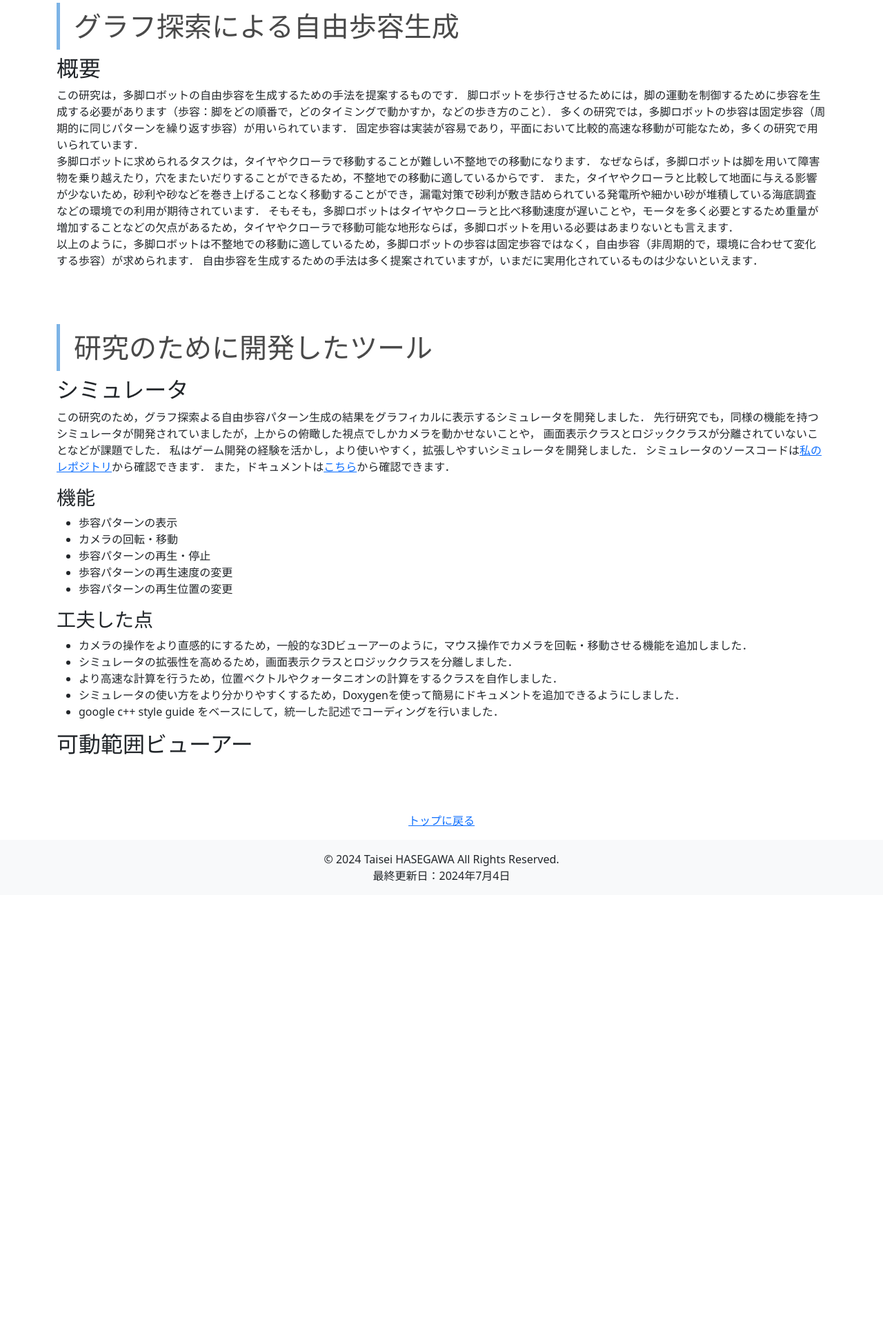
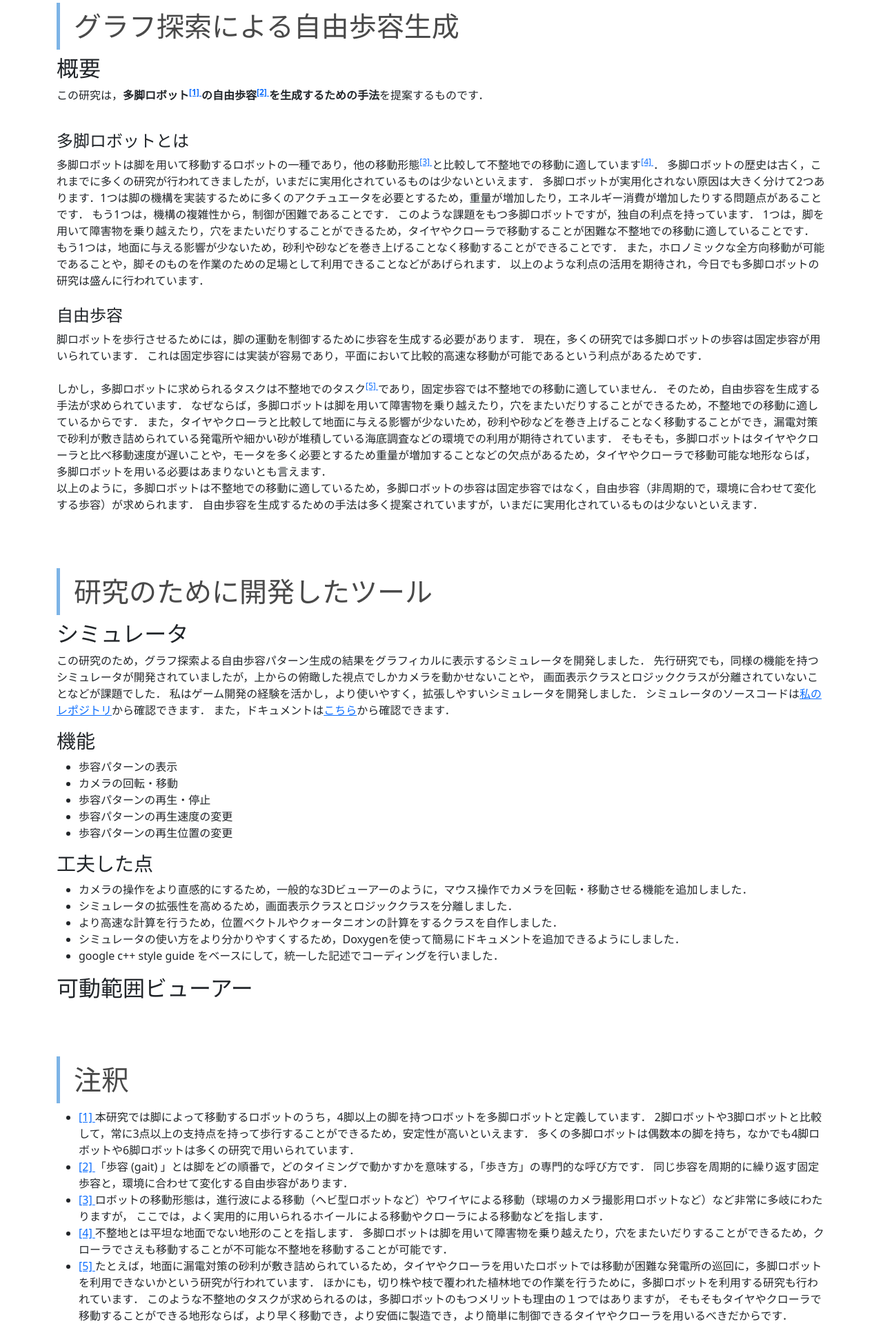
Before and after one commit to hase111111/hase111111, a plain HTML site: page docs/study_leg.html in a window 1280 px wide. Shown: the part 76-1999 px from the top of the page at 69% size. Before the commit the page ends 1374 px from the top, so only its background shows below. Drawn offline with nearby package versions, Linux system fonts and the light colour scheme.

Commit message:
説明文の追加

```diff
--- a/docs/study_leg.html
+++ b/docs/study_leg.html
@@ -56,12 +56,26 @@
       <h1>グラフ探索による自由歩容生成</h1>
       <h2>概要</h2>
         <p>
-          この研究は，多脚ロボットの自由歩容を生成するための手法を提案するものです．
-          脚ロボットを歩行させるためには，脚の運動を制御するために歩容を生成する必要があります（歩容：脚をどの順番で，どのタイミングで動かすか，などの歩き方のこと）．
-          多くの研究では，多脚ロボットの歩容は固定歩容（周期的に同じパターンを繰り返す歩容）が用いられています．
-          固定歩容は実装が容易であり，平面において比較的高速な移動が可能なため，多くの研究で用いられています．
-          <br>
-          多脚ロボットに求められるタスクは，タイヤやクローラで移動することが難しい不整地での移動になります．
+          この研究は，<strong>多脚ロボット<sup id="1_root"><a href="#1_leaf">[1] </a> </sup>の自由歩容<sup id="2_root"><a href="#2_leaf">[2] </a> </sup>を生成するための手法</strong>を提案するものです．
+          <br> <br>
+          <h4>多脚ロボットとは</h4>
+          多脚ロボットは脚を用いて移動するロボットの一種であり，他の移動形態<sup id="3_root"><a href="#3_leaf">[3] </a> </sup>と比較して不整地での移動に適しています<sup id="4_root"><a href="#4_leaf">[4] </a> </sup>．
+          多脚ロボットの歴史は古く，これまでに多くの研究が行われてきましたが，いまだに実用化されているものは少ないといえます．
+          多脚ロボットが実用化されない原因は大きく分けて2つあります．1つは脚の機構を実装するために多くのアクチュエータを必要とするため，重量が増加したり，エネルギー消費が増加したりする問題点があることです．
+          もう1つは，機構の複雑性から，制御が困難であることです．
+          このような課題をもつ多脚ロボットですが，独自の利点を持っています．
+          1つは，脚を用いて障害物を乗り越えたり，穴をまたいだりすることができるため，タイヤやクローラで移動することが困難な不整地での移動に適していることです．
+          もう1つは，地面に与える影響が少ないため，砂利や砂などを巻き上げることなく移動することができることです．
+          また，ホロノミックな全方向移動が可能であることや，脚そのものを作業のための足場として利用できることなどがあげられます．
+          以上のような利点の活用を期待され，今日でも多脚ロボットの研究は盛んに行われています．
+          <br> <br>
+          <h4>自由歩容</h4>
+          脚ロボットを歩行させるためには，脚の運動を制御するために歩容を生成する必要があります．
+          現在，多くの研究では多脚ロボットの歩容は固定歩容が用いられています．
+          これは固定歩容には実装が容易であり，平面において比較的高速な移動が可能であるという利点があるためです．
+          <br> <br>
+          しかし，多脚ロボットに求められるタスクは不整地でのタスク<sup id="5_root"><a href="#5_leaf">[5] </a> </sup>であり，固定歩容では不整地での移動に適していません．
+          そのため，自由歩容を生成する手法が求められています．
           なぜならば，多脚ロボットは脚を用いて障害物を乗り越えたり，穴をまたいだりすることができるため，不整地での移動に適しているからです．
           また，タイヤやクローラと比較して地面に与える影響が少ないため，砂利や砂などを巻き上げることなく移動することができ，漏電対策で砂利が敷き詰められている発電所や細かい砂が堆積している海底調査などの環境での利用が期待されています．
           そもそも，多脚ロボットはタイヤやクローラと比べ移動速度が遅いことや，モータを多く必要とするため重量が増加することなどの欠点があるため，タイヤやクローラで移動可能な地形ならば，多脚ロボットを用いる必要はあまりないとも言えます．
@@ -106,6 +120,36 @@
 
     </div>
 
+    <!--参考文献-->
+    <div class="container container-m">
+      <h1>注釈</h1>
+      <ul>
+        <li><a href="#1_root" name="1_leaf">[1] </a>
+          本研究では脚によって移動するロボットのうち，4脚以上の脚を持つロボットを多脚ロボットと定義しています．
+          2脚ロボットや3脚ロボットと比較して，常に3点以上の支持点を持って歩行することができるため，安定性が高いといえます．
+          多くの多脚ロボットは偶数本の脚を持ち，なかでも4脚ロボットや6脚ロボットは多くの研究で用いられています．
+        </li>
+        <li> <a href="#2_root" name="2_leaf">[2] </a>
+          「歩容 (gait) 」とは脚をどの順番で，どのタイミングで動かすかを意味する，「歩き方」の専門的な呼び方です．
+          同じ歩容を周期的に繰り返す固定歩容と，環境に合わせて変化する自由歩容があります．
+        </li>
+        <li> <a href="#3_root" name="3_leaf">[3] </a>
+          ロボットの移動形態は，進行波による移動（ヘビ型ロボットなど）やワイヤによる移動（球場のカメラ撮影用ロボットなど）など非常に多岐にわたりますが，
+          ここでは，よく実用的に用いられるホイールによる移動やクローラによる移動などを指します．
+        </li>
+        <li> <a href="#4_root" name="4_leaf">[4] </a>
+          不整地とは平坦な地面でない地形のことを指します．
+          多脚ロボットは脚を用いて障害物を乗り越えたり，穴をまたいだりすることができるため，クローラでさえも移動することが不可能な不整地を移動することが可能です．
+        </li>
+        <li> <a href="#5_root" name="5_leaf">[5] </a>
+          たとえば，地面に漏電対策の砂利が敷き詰められているため，タイヤやクローラを用いたロボットでは移動が困難な発電所の巡回に，多脚ロボットを利用できないかという研究が行われています．
+          ほかにも，切り株や枝で覆われた植林地での作業を行うために，多脚ロボットを利用する研究も行われています．
+          このような不整地のタスクが求められるのは，多脚ロボットのもつメリットも理由の１つではありますが，
+          そもそもタイヤやクローラで移動することができる地形ならば，より早く移動でき，より安価に製造でき，より簡単に制御できるタイヤやクローラを用いるべきだからです．
+        </li>
+      </ul>
+    </div>
+
     <!--トップに戻るを作成-->
     <div class="container container-m">
       <p style="text-align: center;"><a href="#top">トップに戻る</a></p>
```
Also changed, not shown: docs/images/robot_phantom.jpg (added), docs/images/スクリーンショット (12).jpg (added), docs/images/スクリーンショット (13) - コピー.jpg (added).
